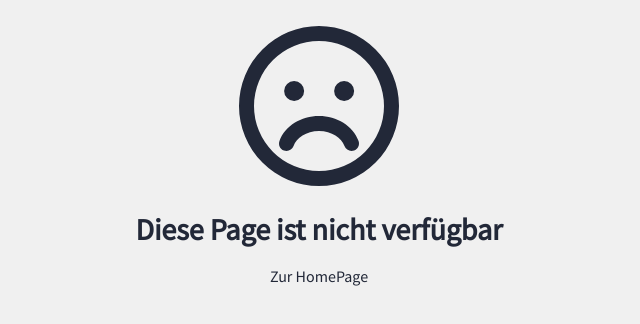
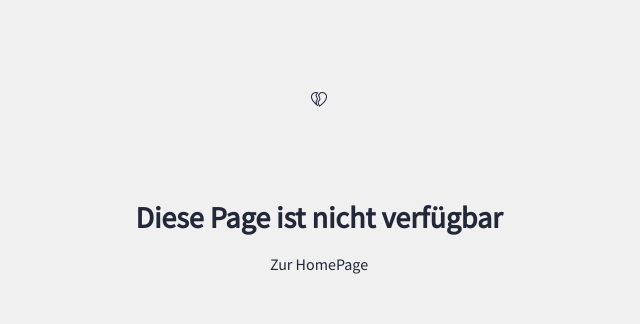
Before and after one commit to FairNetwork/fairfit-frontend, a React (Create React App) app: page /1 in a window 1280 px wide. Shown: the top 324 px of the page, without its empty margins (321-961 px from the left). Built offline with nearby package versions, Linux system fonts and the light colour scheme; no server answers.

Commit message:
💄 Update icons

```diff
--- a/src/components/gym-view/gym-home-view/gym-info/contact/Contact.tsx
+++ b/src/components/gym-view/gym-home-view/gym-info/contact/Contact.tsx
@@ -1,5 +1,4 @@
 import './contact.scss';
-import { faAt, faPhone } from '@fortawesome/free-solid-svg-icons';
 import { useCallback, useContext } from 'react';
 import { GymContext } from '../../../../App';
 import { RootState } from '../../../../../redux/store';
@@ -33,7 +32,7 @@ const Contact = () => {
             <div className="contact__content" style={{ columnGap: contactCardGap }}>
                 {contact?.phone && (
                     <ContactCard
-                        icon={faPhone}
+                        icon="bi-telephone"
                         text={contact?.phone}
                         title="Telefon"
                         onClick={() => handlePhoneClick()}
@@ -41,7 +40,7 @@ const Contact = () => {
                 )}
                 {contact?.email && (
                     <ContactCard
-                        icon={faAt}
+                        icon="bi-at"
                         text={contact?.email}
                         title="E-Mail"
                         onClick={() => handleMailClick()}
--- a/src/components/gym-view/gym-home-view/gym-info/opening-times/OpeningTimes.tsx
+++ b/src/components/gym-view/gym-home-view/gym-info/opening-times/OpeningTimes.tsx
@@ -5,8 +5,7 @@ import { GymContext } from '../../../../App';
 import { RootState } from '../../../../../redux/store';
 import { selectOpeningTimesById } from '../../../../../redux/gym/selectors';
 import { convertDay } from '../../../../../utils/text';
-import { faClock } from '@fortawesome/free-regular-svg-icons';
-import { FontAwesomeIcon } from '@fortawesome/react-fontawesome';
+import Icon from '../../../../shared/icon/Icon';
 
 const OpeningTimes = () => {
     const { gymInternalId } = useContext(GymContext);
@@ -49,7 +48,7 @@ const OpeningTimes = () => {
         <div className="opening-times">
             <h2>Öffnungszeiten</h2>
             <div className="opening-times__content">
-                <FontAwesomeIcon icon={faClock} size={'6x'} />
+                <Icon icon="bi-clock" size="140px" />
                 <div className="opening-times__content__wrapper">{content}</div>
             </div>
         </div>
--- a/src/components/gym-view/gym-home-view/offer-slider/OfferSlider.tsx
+++ b/src/components/gym-view/gym-home-view/offer-slider/OfferSlider.tsx
@@ -1,12 +1,11 @@
-import { FontAwesomeIcon } from '@fortawesome/react-fontawesome';
-import { faTag } from '@fortawesome/free-solid-svg-icons';
 import './offerSlider.scss';
+import Icon from '../../../shared/icon/Icon';
 
 const OfferSlider = () => {
     return (
         <div className="offer-slider">
             <div className="offer-slider__icon">
-                <FontAwesomeIcon icon={faTag} />
+                <Icon icon="bi-percent" />
             </div>
             <div className="offer-slider__text">Angebote</div>
         </div>
--- a/src/components/home-view/gym-card/GymCard.tsx
+++ b/src/components/home-view/gym-card/GymCard.tsx
@@ -2,8 +2,7 @@ import './gymCard.scss';
 import { Gym } from '../../../types/gym';
 import { useNavigate } from 'react-router-dom';
 import React from 'react';
-import { faLocationDot } from '@fortawesome/free-solid-svg-icons';
-import { FontAwesomeIcon } from '@fortawesome/react-fontawesome';
+import Icon from '../../shared/icon/Icon';
 
 interface GymCardProps {
     picture: string;
@@ -27,7 +26,7 @@ const GymCard = ({ name, internalId, picture, location }: GymCardProps) => {
             <div className="gym-card__info">
                 <div className="gym-card__info__name">{name}</div>
                 <div className="gym-card__info__location">
-                    <FontAwesomeIcon icon={faLocationDot} />
+                    <Icon icon="bi-geo" />
                     {location?.address}
                 </div>
             </div>
--- a/src/components/home-view/search/Search.tsx
+++ b/src/components/home-view/search/Search.tsx
@@ -1,9 +1,8 @@
 import { InputAdornment, TextField } from '@mui/material';
 import './search.scss';
 import React, { ChangeEvent, useState } from 'react';
-import { FontAwesomeIcon } from '@fortawesome/react-fontawesome';
-import { faMagnifyingGlass } from '@fortawesome/free-solid-svg-icons';
 import FilterButtons from './filter-buttons/FilterButtons';
+import Icon from '../../shared/icon/Icon';
 
 const Search = () => {
     const [searchValue, setSearchValue] = useState('');
@@ -23,7 +22,7 @@ const Search = () => {
                 InputProps={{
                     startAdornment: (
                         <InputAdornment position="start">
-                            <FontAwesomeIcon icon={faMagnifyingGlass} />
+                            <Icon icon="bi-search" />
                         </InputAdornment>
                     )
                 }}
--- a/src/components/shared/accordion/Accordion.tsx
+++ b/src/components/shared/accordion/Accordion.tsx
@@ -1,8 +1,7 @@
 import { AnimatePresence, motion } from 'framer-motion';
 import { Dispatch, ReactElement, SetStateAction, useEffect, useState } from 'react';
-import { FontAwesomeIcon } from '@fortawesome/react-fontawesome';
-import { faChevronDown } from '@fortawesome/free-solid-svg-icons';
 import './accordion.scss';
+import Icon from '../icon/Icon';
 
 interface AccordionProps {
     children: ReactElement;
@@ -37,15 +36,13 @@ const Accordion = ({
                     setExpanded
                         ? setExpanded(isOpen ? false : id)
                         : setIsOpen((prevState) => !prevState)
-                }
-            >
+                }>
                 <div className="accordion__head__title">{title}</div>
                 <motion.div
                     animate={{ rotate: isOpen ? 180 : 0 }}
                     initial={{ rotate: isDefaultOpen ? 180 : 0 }}
-                    transition={{ type: 'tween' }}
-                >
-                    <FontAwesomeIcon icon={faChevronDown} size="xl" />
+                    transition={{ type: 'tween' }}>
+                    <Icon icon="bi-caret-down-fill" />
                 </motion.div>
             </div>
             <AnimatePresence initial={false}>
@@ -59,8 +56,7 @@ const Accordion = ({
                             open: { opacity: 1, height: 'auto' },
                             collapsed: { opacity: 0, height: 0 }
                         }}
-                        transition={{ duration: 0.8, ease: [0.04, 0.62, 0.23, 0.98] }}
-                    >
+                        transition={{ duration: 0.8, ease: [0.04, 0.62, 0.23, 0.98] }}>
                         <div className="accordion__content">{children}</div>
                     </motion.div>
                 )}
--- a/src/components/shared/card/Card.tsx
+++ b/src/components/shared/card/Card.tsx
@@ -1,9 +1,8 @@
 import React, { ReactElement, useEffect, useMemo, useRef, useState } from 'react';
 import { Offer } from '../../../types/offer';
 import './card.scss';
-import { faCheck } from '@fortawesome/free-solid-svg-icons';
-import { FontAwesomeIcon } from '@fortawesome/react-fontawesome';
 import { convertMonth } from '../../../utils/text';
+import Icon from '../icon/Icon';
 
 interface CardProps extends Offer {
     onClick?: (id: Offer['id']) => void;
@@ -39,7 +38,7 @@ const Card = ({
             items.push(
                 <div className="card__content__wrapper" key={`detail__${detail}`}>
                     <div className="card__content__wrapper__icon">
-                        <FontAwesomeIcon icon={faCheck} />
+                        <Icon icon="bi-check2" />
                     </div>
                     <div className="card__content__wrapper__text">{detail}</div>
                 </div>
--- a/src/components/shared/carousel/Carousel.tsx
+++ b/src/components/shared/carousel/Carousel.tsx
@@ -8,6 +8,7 @@ import './carousel.scss';
 import { useNavigate } from 'react-router-dom';
 import { GymContext } from '../../App';
 import { isMobile } from '../../../utils/environment';
+import Icon from '../icon/Icon';
 
 interface CarouselProps {
     items: Offer[];
@@ -57,18 +58,10 @@ const Carousel = ({ items }: CarouselProps) => {
             {!isMobile() && (
                 <div className="carousel__buttons">
                     <div className="carousel__buttons__button">
-                        <FontAwesomeIcon
-                            icon={faChevronLeft}
-                            size={'2x'}
-                            onClick={slideToPrevItem}
-                        />
+                        <Icon icon="bi-caret-left-fill" size="xxx-large" />
                     </div>
                     <div className="carousel__buttons__button">
-                        <FontAwesomeIcon
-                            icon={faChevronRight}
-                            size={'2x'}
-                            onClick={slideToNextItem}
-                        />
+                        <Icon icon="bi-caret-right-fill" size="xxx-large" />
                     </div>
                 </div>
             )}
--- a/src/components/shared/contact-card/ContactCard.tsx
+++ b/src/components/shared/contact-card/ContactCard.tsx
@@ -1,11 +1,10 @@
 import './contactCard.scss';
-import { FontAwesomeIcon } from '@fortawesome/react-fontawesome';
-import { IconDefinition } from '@fortawesome/free-regular-svg-icons';
 import { CSSProperties } from 'react';
+import Icon from '../icon/Icon';
 
 interface ContactCardProps {
     onClick?: VoidFunction;
-    icon: IconDefinition;
+    icon: string;
     title: string;
     text: string;
     color?: CSSProperties['backgroundColor'];
@@ -15,7 +14,7 @@ const ContactCard = ({ text, title, onClick, icon, color }: ContactCardProps) =>
     return (
         <div className="contact-card" onClick={onClick} style={{ backgroundColor: color }}>
             <div className="contact-card__icon">
-                <FontAwesomeIcon icon={icon} size={'xl'} />
+                <Icon icon={icon} size="x-large" />
             </div>
             <div className="contact-card__wrapper">
                 <div className="contact-card__wrapper__headline">{title}</div>
--- a/src/components/shared/not-available/NotAvailable.tsx
+++ b/src/components/shared/not-available/NotAvailable.tsx
@@ -1,7 +1,6 @@
-import { FontAwesomeIcon } from '@fortawesome/react-fontawesome';
-import { faFaceFrown } from '@fortawesome/free-regular-svg-icons';
 import './notAvailable.scss';
 import { useNavigate } from 'react-router-dom';
+import Icon from '../icon/Icon';
 
 const NotAvailable = () => {
     const navigate = useNavigate();
@@ -9,7 +8,7 @@ const NotAvailable = () => {
     return (
         <div className="not-available">
             <div className="not-available__icon">
-                <FontAwesomeIcon icon={faFaceFrown} size="2xl" />
+                <Icon icon="bi-heartbreak" />
             </div>
             <div className="not-available__text">Diese Page ist nicht verfügbar</div>
             <div className="not-available__link" onClick={() => navigate('/')}>
--- a/src/utils/icon.ts
+++ b/src/utils/icon.ts
@@ -12,21 +12,21 @@ import {
 export const getIcon = (brand: string) => {
     switch (brand) {
         case 'instagram':
-            return faSquareInstagram;
+            return 'bi-instagram';
         case 'facebook':
-            return faSquareFacebook;
+            return 'bi-facebook';
         case 'tiktok':
-            return faTiktok;
+            return 'bi-tiktok';
         case 'youtube':
-            return faSquareYoutube;
+            return 'bi-youtube';
         case 'twitter':
-            return faSquareXTwitter;
+            return 'bi-twitter-x';
         case 'linkedin':
-            return faLinkedin;
+            return 'bi-linkedin';
         case 'threads':
-            return faSquareThreads;
+            return 'bi-threads';
         case 'telegram':
-            return faTelegram;
+            return 'bi-telegram';
         default:
             return undefined;
     }
```
